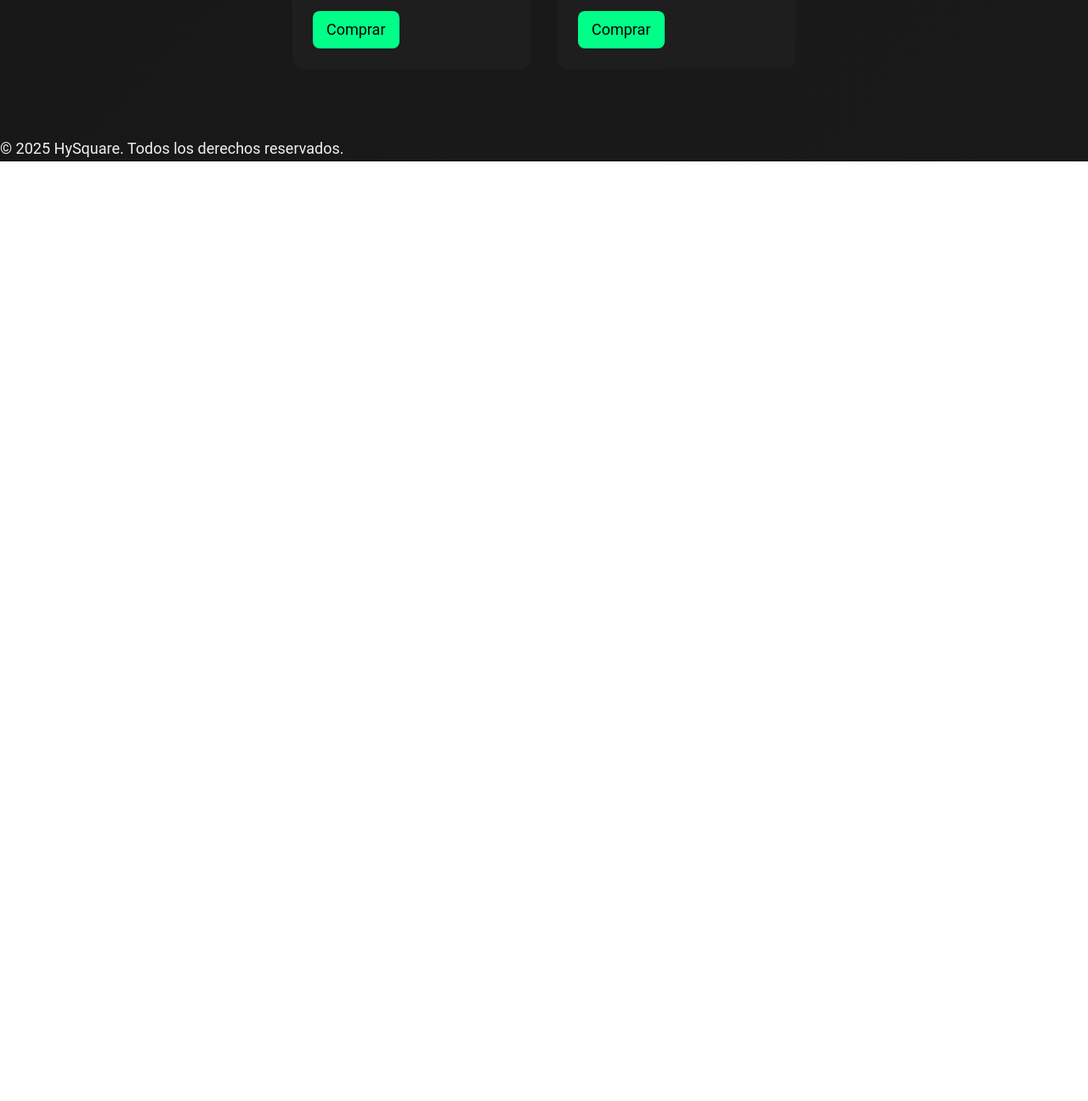
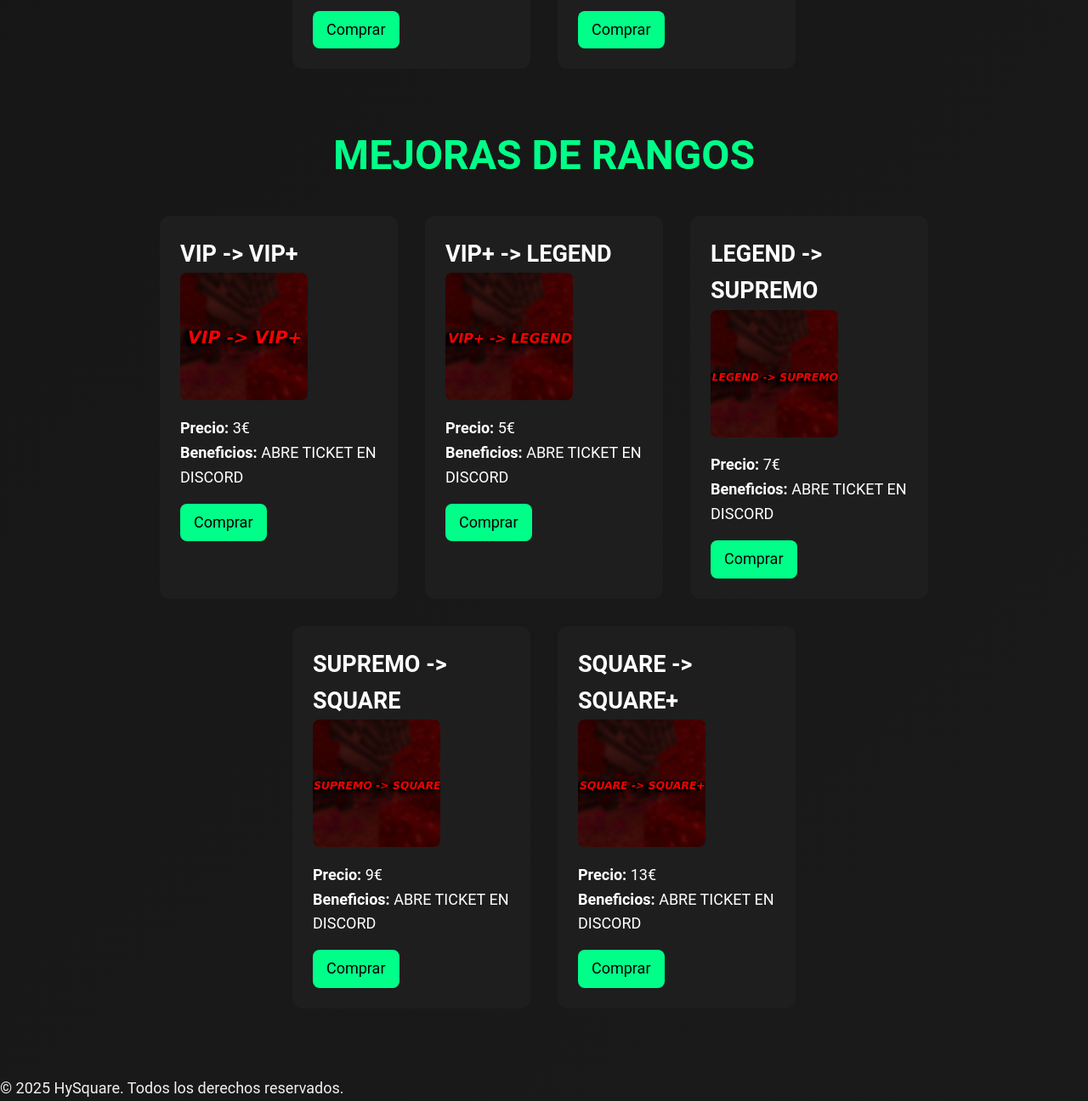
Before and after one commit to vsergiors/hysquare-store, a plain HTML site: page tienda.html in a window 1280 px wide. Shown: the part 3540-4836 px from the top of the page at 85% size. Before the commit the page ends 3730 px from the top, so only its background shows below. Drawn offline with Linux system fonts and the light colour scheme.

Commit message:
Update tienda.html

```diff
--- a/tienda.html
+++ b/tienda.html
@@ -198,6 +198,56 @@
 
 
 </section>
+<h1 class="titulo-upgrades" style="color: #00ff88; font-size: 3rem; text-align: center; margin-top: 2rem;">MEJORAS DE RANGOS</h1>
+
+<section class="kits" style="display: flex; flex-wrap: wrap; justify-content: center; gap: 2rem; padding: 2rem;">
+
+  <!-- UPGRADE 1 -->
+<div class="upgrades" style="background-color: #1e1e1e; padding: 1.5rem; border-radius: 12px; width: 280px; color: white;">
+    <h2>VIP -> VIP+</h2>
+    <img src="vip - vip+.png" alt="Kit Minero" class="producto-img">
+    <p><strong>Precio:</strong> 3€</p>
+    <p><strong>Beneficios:</strong> ABRE TICKET EN DISCORD</p>
+    <a href="https://discord.gg/4YpJ2jbgnU" class="boton-comprar" style="display: inline-block; margin-top: 1rem; background-color: #00ff88; color: black; padding: 0.5rem 1rem; border-radius: 8px; text-decoration: none;">Comprar</a>
+  </div>
+
+  <!-- UPGRADE 2 -->
+ <div class="upgrades" style="background-color: #1e1e1e; padding: 1.5rem; border-radius: 12px; width: 280px; color: white;">
+    <h2>VIP+ -> LEGEND</h2>
+    <img src="vip+ - legend.png" alt="Kit Fly" class="producto-img">
+    <p><strong>Precio:</strong> 5€</p>
+    <p><strong>Beneficios:</strong> ABRE TICKET EN DISCORD</p>
+    <a href="https://discord.gg/4YpJ2jbgnU" class="boton-comprar" style="display: inline-block; margin-top: 1rem; background-color: #00ff88; color: black; padding: 0.5rem 1rem; border-radius: 8px; text-decoration: none;">Comprar</a>
+  </div>
+
+  <!-- UPGRADE 3 -->
+ <div class="upgrades" style="background-color: #1e1e1e; padding: 1.5rem; border-radius: 12px; width: 280px; color: white;">
+    <h2>LEGEND -> SUPREMO</h2>
+    <img src="legend - supremo.png" alt="Kit Builder" class="producto-img">
+    <p><strong>Precio:</strong> 7€</p>
+    <p><strong>Beneficios:</strong> ABRE TICKET EN DISCORD</p>
+    <a href="https://discord.gg/4YpJ2jbgnU" class="boton-comprar" style="display: inline-block; margin-top: 1rem; background-color: #00ff88; color: black; padding: 0.5rem 1rem; border-radius: 8px; text-decoration: none;">Comprar</a>
+  </div>
+
+  <!-- UPGRADE 4 -->
+  <div class="upgrades" style="background-color: #1e1e1e; padding: 1.5rem; border-radius: 12px; width: 280px; color: white;">
+    <h2>SUPREMO -> SQUARE</h2>
+    <img src="supremo - square.png" alt="Kit Atlantis" class="producto-img">
+    <p><strong>Precio:</strong> 9€</p>
+    <p><strong>Beneficios:</strong> ABRE TICKET EN DISCORD</p>
+    <a href="https://discord.gg/4YpJ2jbgnU" class="boton-comprar" style="display: inline-block; margin-top: 1rem; background-color: #00ff88; color: black; padding: 0.5rem 1rem; border-radius: 8px; text-decoration: none;">Comprar</a>
+  </div>
+
+  <!-- UPGRADE 5 -->
+  <div class="upgrades" style="background-color: #1e1e1e; padding: 1.5rem; border-radius: 12px; width: 280px; color: white;">
+    <h2>SQUARE -> SQUARE+</h2>
+    <img src="square - square+.png" alt="Kit Celestial" class="producto-img">
+    <p><strong>Precio:</strong> 13€</p>
+    <p><strong>Beneficios:</strong> ABRE TICKET EN DISCORD</p>
+    <a href="https://discord.gg/4YpJ2jbgnU" class="boton-comprar" style="display: inline-block; margin-top: 1rem; background-color: #00ff88; color: black; padding: 0.5rem 1rem; border-radius: 8px; text-decoration: none;">Comprar</a>
+  </div>
+
+</section>
 
   </main>
 
```
